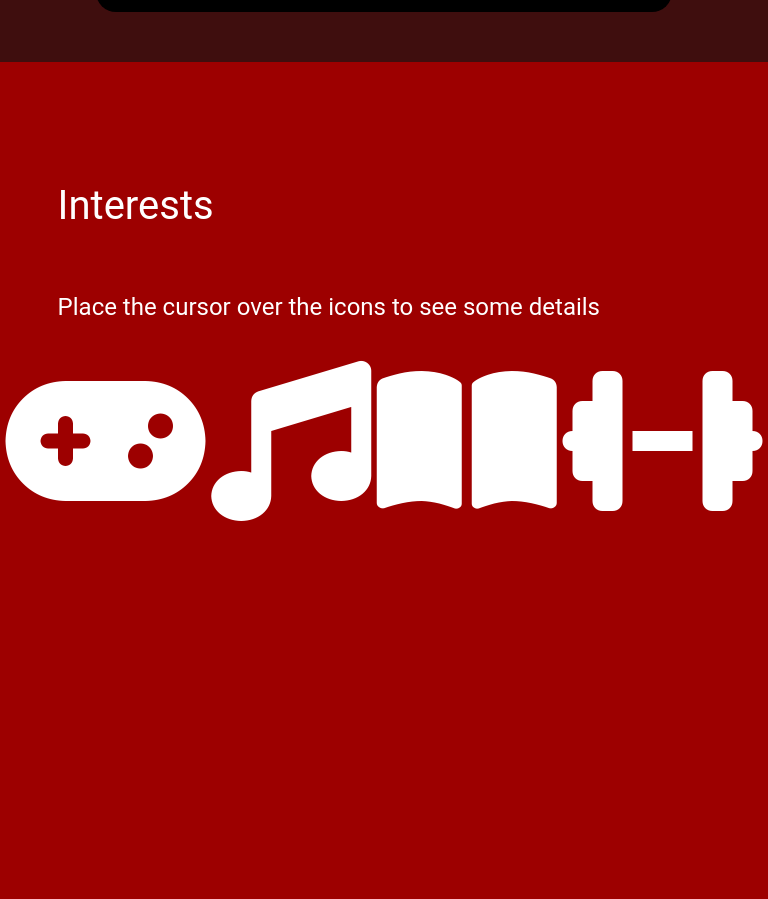
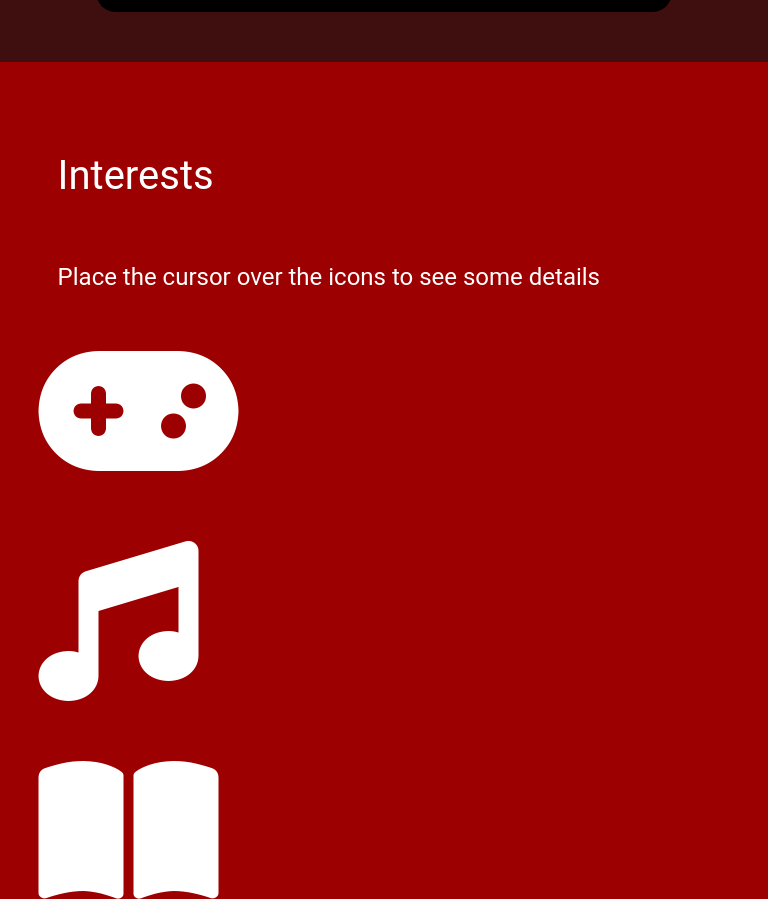
Before and after one commit to AlejandroALopez/studyWebpage, a React app: page / in a window 768 px wide. Shown: the part 3945-4844 px from the top of the page. Built offline with nearby package versions, Linux system fonts and the light colour scheme.

Commit message:
interests responsive

```diff
--- a/src/pages/interests/style.scss
+++ b/src/pages/interests/style.scss
@@ -1,9 +1,8 @@
 .interests-container {
   display: flex;
   flex-direction: column;
-  width: 100%;
-  height: 100vh;
-  padding-top: 10vh;
+  padding-top: 50px;
+  padding-bottom: 50px;
   background-color: #9d0000;
 
   .title {
@@ -17,15 +16,17 @@
   }
 
   .icons-container {
-    margin-top: 2vh;
-    height: 50vh;
     display: flex;
+    flex-direction: row;
     justify-content: space-evenly;
     align-items: center;
+    margin-top: 2vh;
+    margin-left: 5vw;
   }
 
   .icon-info-container {
-    height: 50vh;
+    display: flex;
+    flex-direction: column;
   }
 
   .icon {
@@ -38,11 +39,8 @@
   }
 
   .info-bubble {
-    position: absolute;
     margin-top: 5vh;
     background-color: black;
-    height: 35vh;
-    width: 20vw;
     border-radius: 50px;
     opacity: 0;
     transition: opacity .5s;
@@ -80,9 +78,16 @@
     margin-left: 40px;
   }
 
-  @media screen and (min-width: 415px){
-    .site-container {
+  @media screen and (max-width: 1000px){
+    .icons-container  {
+      flex-direction: column;
+    }
+    .icon-info-container {
       flex-direction: row;
+    }
+    .info-bubble {
+      margin-top: 0;
+      margin-left: 50px;
     }
   }
 }
```
